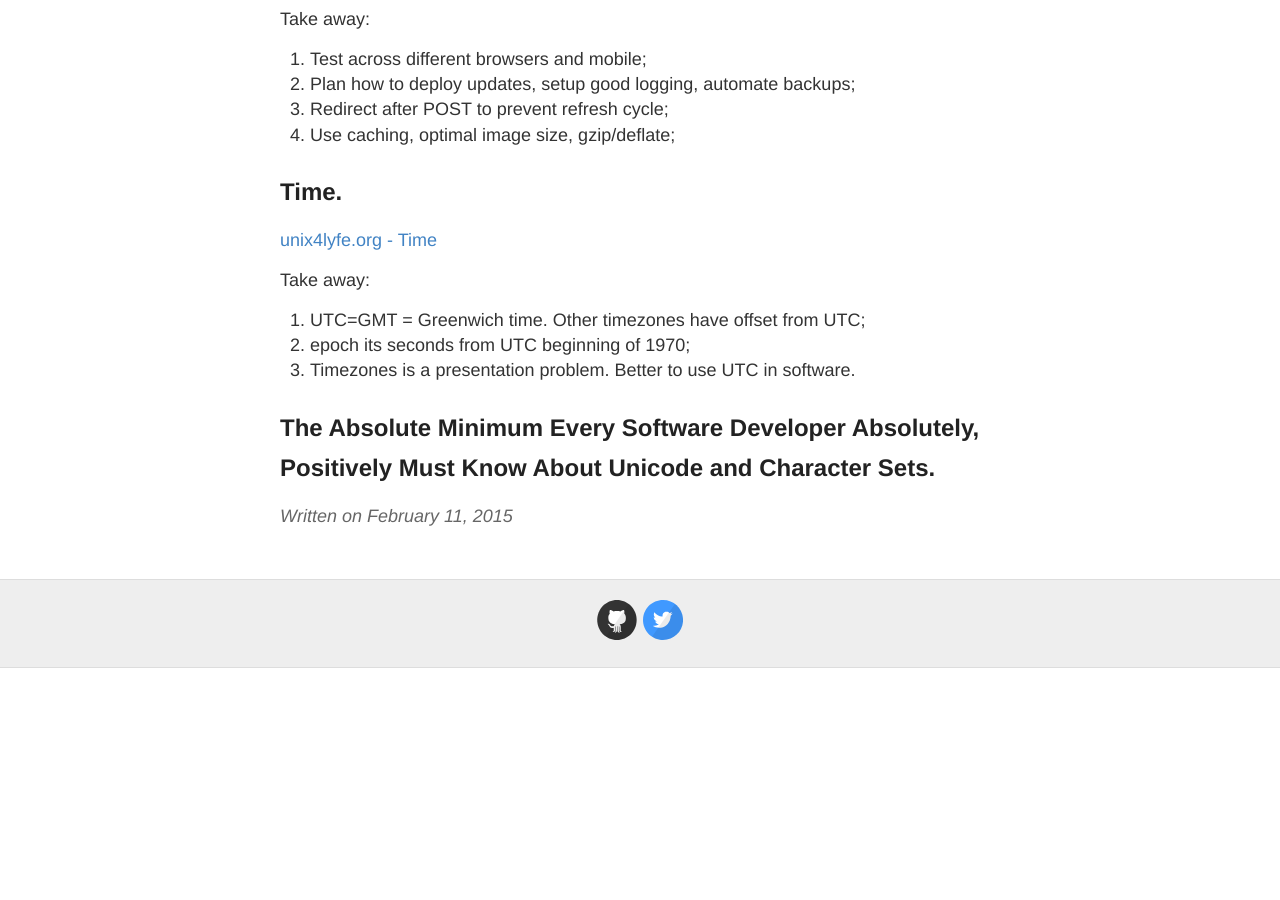
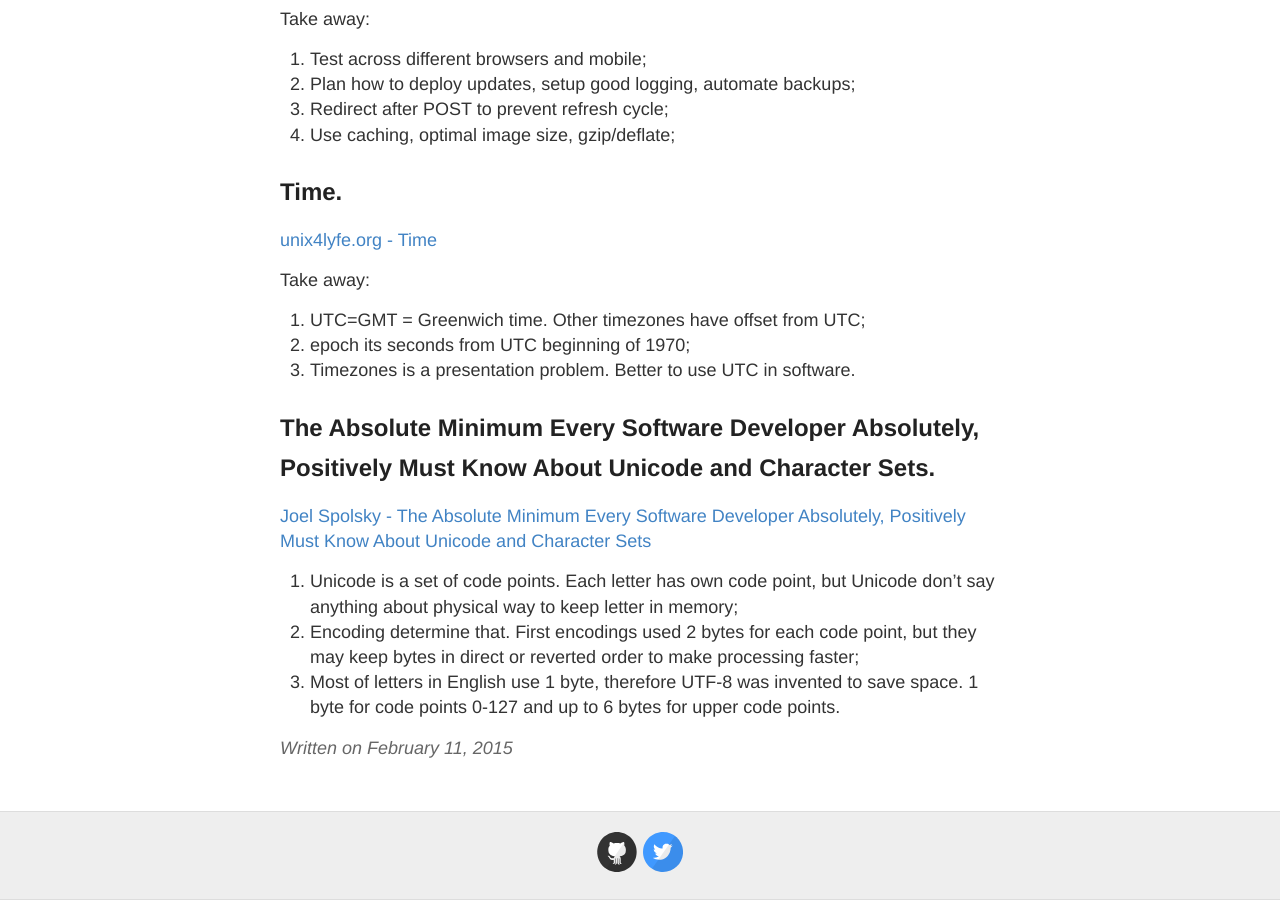
Before and after one commit to a-sir/a-sir.github.io, a Jekyll site: the page built from _posts/2015-02-11-What-every-programmer-should-know-about.md, in a window 1280 px wide and 900 px high, scrolled down 2728 px. Built offline with Jekyll 4.4.1, drawn with Linux system fonts in a browser that asks for light colours; before the commit the page ends 3396 px from its top, so only the background shows below that.

Commit message:
Summary Unicode (10/10)

```diff
--- a/_posts/2015-02-11-What-every-programmer-should-know-about.md
+++ b/_posts/2015-02-11-What-every-programmer-should-know-about.md
@@ -108,3 +108,9 @@ Take away:
 3. Timezones is a presentation problem. Better to use UTC in software.
 
 ## The Absolute Minimum Every Software Developer Absolutely, Positively Must Know About Unicode and Character Sets.
+
+[Joel Spolsky - The Absolute Minimum Every Software Developer Absolutely, Positively Must Know About Unicode and Character Sets](http://www.joelonsoftware.com/articles/Unicode.html)
+
+1. Unicode is a set of code points. Each letter has own code point, but Unicode don't say anything about physical way to keep letter in memory;
+2. Encoding determine that. First encodings used 2 bytes for each code point, but they may keep bytes in direct or reverted order to make processing faster;
+3. Most of letters in English use 1 byte, therefore UTF-8 was invented to save space. 1 byte for code points 0-127 and up to 6 bytes for upper code points.
```
